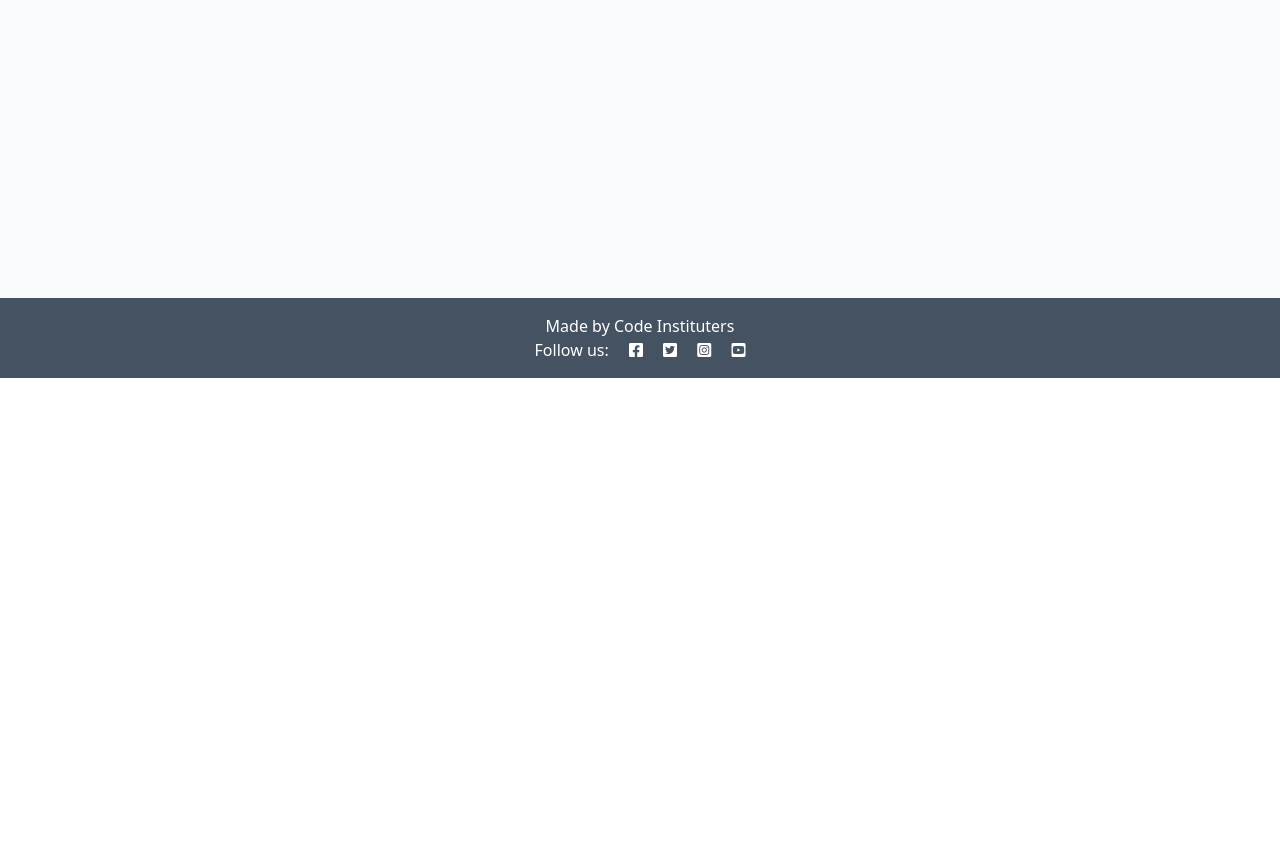
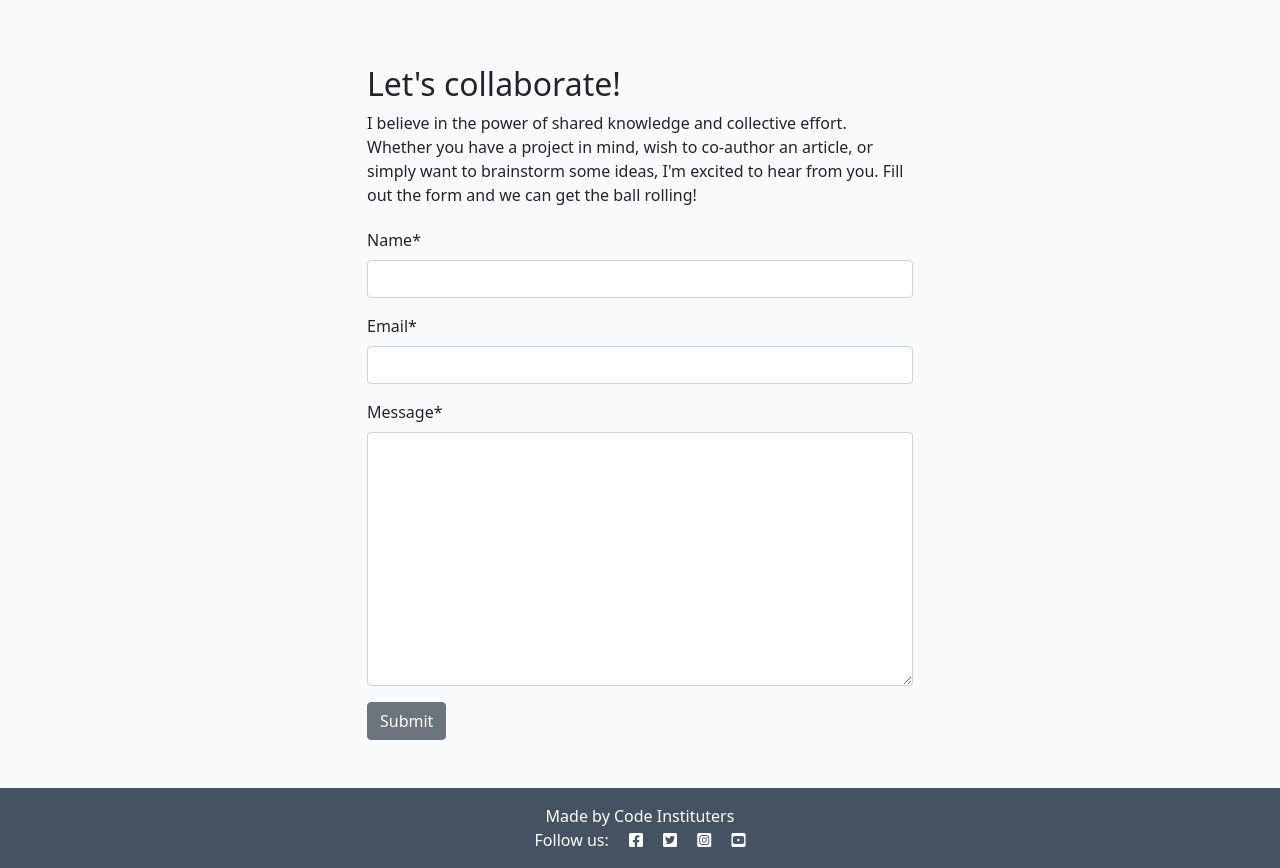
Before and after one commit to Oleksii-Al/django-blog, a Django app: page /about/ in a window 1280 px wide. Shown: the part 422-1290 px from the top of the page. Before the commit the page ends 800 px from the top, so only its background shows below. Run offline with Django 4.2, Linux system fonts and the light colour scheme; data that the repository does not hold is empty; some libraries are stand-ins or nearby versions.

Commit message:
Add collaboration form

```diff
--- /dev/null
+++ b/about/forms.py
@@ -0,0 +1,7 @@
+from .models import CollaborateRequest
+from django import forms
+
+class CollaborateForm(forms.ModelForm):
+    class Meta:
+        model = CollaborateRequest
+        fields = ('name', 'email', 'message')
--- a/about/models.py
+++ b/about/models.py
@@ -1,10 +1,22 @@
 from django.db import models
 
 # Create your models here.
+
+
 class About(models.Model):
     title = models.CharField(max_length=200)
+    updated_on = models.DateTimeField(auto_now=True)
     content = models.TextField()
-    updated_on = models.DateTimeField(auto_now=True)
 
     def __str__(self):
         return self.title
+
+
+class CollaborateRequest(models.Model):
+    name = models.CharField(max_length=200)
+    email = models.EmailField()
+    message = models.TextField()
+    read = models.BooleanField(default=False)
+
+    def __str__(self):
+        return f"Collaboration request from {self.name}"
--- a/about/templates/about/about.html
+++ b/about/templates/about/about.html
@@ -1,23 +1,41 @@
 {% extends 'base.html' %}
+{% load static %}
+{% load crispy_forms_tags %}
 {% block content %}
-{% load static %}
 <div class="container mt-5">
     <div class="row">
-        <div class="col-4 text-center">
+        <div class="col-12 col-md-4 text-center">
             <img src="{% static 'images/nobody.jpg' %}" width="75%">
         </div>
-        <div class="col-8">
-            <!-- Title goes between these h2 tags -->
+        <div class="col-12 col-md-8">
             <h2>{{ about.title }}</h2>
-            <!-- Content goes directly underneath this -->
-             {{ about.content | safe }}
+            {{ about.content | safe }}
         </div>
     </div>
     <div class="row">
         <div class="col text-right">
             <!-- Updated on field goes in here -->
+
             <p class="text-end"><em>Updated on: {{ about.updated_on }}</em></p>
         </div>
-      </div>
+    </div>
+    <div class="row justify-content-center">
+        <div class="col-12 col-md-6 my-5">
+            <h2>Let's collaborate!</h2>
+            <p>I believe in the power of shared knowledge and collective effort.
+                Whether you have a project in mind, wish to co-author
+                an article, or simply want to brainstorm some ideas,
+                I'm excited to hear from you. Fill out the form
+                and we can get the ball rolling!</p>
+
+            <!-- add your form here. Your submit button should
+                                have the classes of btn, btn-secondary -->
+            <form id="collaborateForm" method="post" style="margin-top: 1.3em;">
+                {{ collaborate_form | crispy }}
+                {% csrf_token %}
+                <button id="submitButton" type="submit" class="btn btn-secondary">Submit</button>
+            </form>
+        </div>
+    </div>
 </div>
 {% endblock content %}
--- a/about/views.py
+++ b/about/views.py
@@ -1,12 +1,17 @@
 from django.shortcuts import render
 from .models import About
+from .forms import CollaborateForm
 
 # Create your views here.
 def about_me(request):
     about = About.objects.all().order_by('-updated_on').first()
+    collaborate_form = CollaborateForm()
 
     return render(
         request,
         "about/about.html",
-        {"about": about,}
+        {
+        "about": about,
+        "collaborate_form": collaborate_form,
+        }
     )
--- a/blog/views.py
+++ b/blog/views.py
@@ -31,6 +31,7 @@ def post_detail(request, slug):
     comment_count = post.comments.filter(approved=True).count()
 
     if request.method == "POST":
+        print("Recived a POST request")
         comment_form = CommentForm(data=request.POST)
         if comment_form.is_valid():
             comment = comment_form.save(commit=False)
@@ -43,7 +44,7 @@ def post_detail(request, slug):
             )
 
     comment_form = CommentForm()
-
+    print("About to render template")
     return render(
         request,
         "blog/post_detail.html",
--- a/codestar/settings.py
+++ b/codestar/settings.py
@@ -29,7 +29,7 @@ TEMPLATES_DIR = os.path.join(BASE_DIR, 'templates')
 SECRET_KEY = os.environ.get("SECRET_KEY")
 
 # SECURITY WARNING: don't run with debug turned on in production!
-DEBUG = False
+DEBUG = True
 
 ALLOWED_HOSTS = ['8000-oleksiial-djangoblog-t1y9dzx0hq2.ws.codeinstitute-ide.net',
                 '.herokuapp.com']
```
Also changed, not shown: about/admin.py (+12 -2 lines), about/migrations/0003_collaboraterequest.py (added), static/js/script.js (added).
